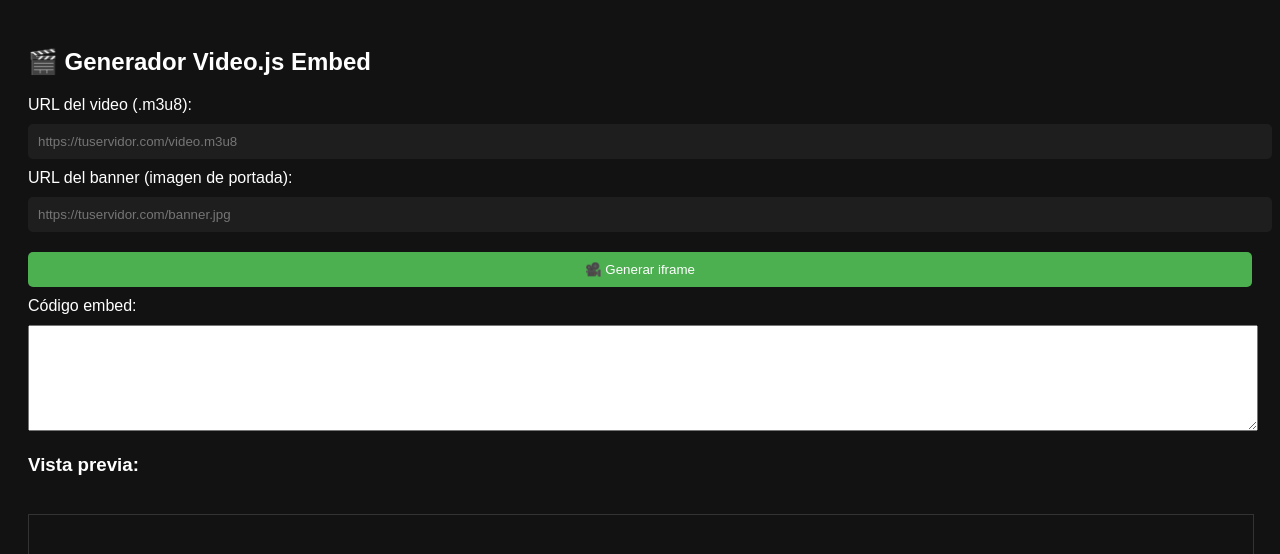
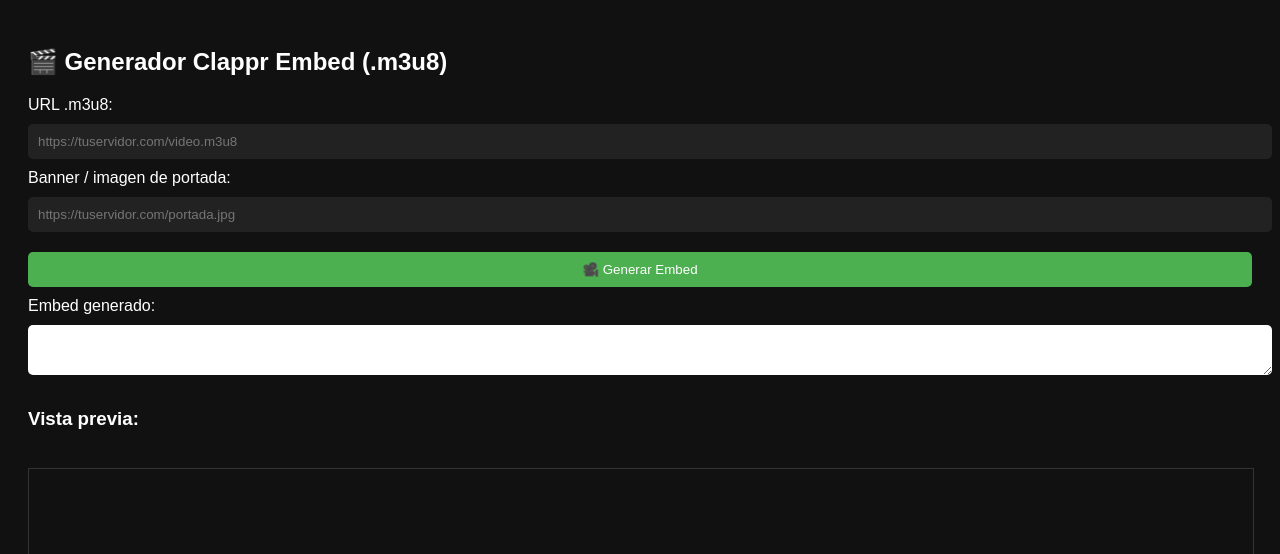
Before and after one commit to Yuucito/Yuuplayer, a plain HTML site: page index.html in a window 1280 px wide. Shown: the top 554 px of the page. Drawn offline with Linux system fonts and the light colour scheme.

Commit message:
Update index.html

```diff
--- a/index.html
+++ b/index.html
@@ -2,35 +2,29 @@
 <html lang="es">
 <head>
   <meta charset="UTF-8" />
-  <meta name="viewport" content="width=device-width, initial-scale=1.0"/>
-  <title>Generador Embed Video.js</title>
+  <title>Generador Clappr Embed</title>
+  <meta name="viewport" content="width=device-width, initial-scale=1.0" />
   <style>
     body {
+      background: #111;
+      color: white;
       font-family: sans-serif;
-      background: #121212;
-      color: white;
       padding: 20px;
     }
-    input, button {
+    input, button, textarea {
+      width: 100%;
+      margin: 10px 0;
       padding: 10px;
-      margin: 10px 0;
-      width: 100%;
       border-radius: 5px;
       border: none;
     }
     input {
-      background: #1e1e1e;
+      background: #222;
       color: white;
     }
     button {
       background: #4caf50;
       color: white;
-      cursor: pointer;
-    }
-    textarea {
-      width: 100%;
-      height: 100px;
-      margin-top: 10px;
     }
     iframe {
       width: 100%;
@@ -41,16 +35,17 @@
   </style>
 </head>
 <body>
-  <h2>🎬 Generador Video.js Embed</h2>
-  <label>URL del video (.m3u8):</label>
+  <h2>🎬 Generador Clappr Embed (.m3u8)</h2>
+
+  <label>URL .m3u8:</label>
   <input type="text" id="videoUrl" placeholder="https://tuservidor.com/video.m3u8" />
 
-  <label>URL del banner (imagen de portada):</label>
-  <input type="text" id="posterUrl" placeholder="https://tuservidor.com/banner.jpg" />
+  <label>Banner / imagen de portada:</label>
+  <input type="text" id="posterUrl" placeholder="https://tuservidor.com/portada.jpg" />
 
-  <button onclick="generar()">🎥 Generar iframe</button>
+  <button onclick="generar()">🎥 Generar Embed</button>
 
-  <label>Código embed:</label>
+  <label>Embed generado:</label>
   <textarea id="embedCode" readonly></textarea>
 
   <h3>Vista previa:</h3>
@@ -60,11 +55,10 @@
     function generar() {
       const videoUrl = encodeURIComponent(document.getElementById('videoUrl').value);
       const posterUrl = encodeURIComponent(document.getElementById('posterUrl').value);
+      const embedSrc = `player.html?src=${videoUrl}&poster=${posterUrl}`;
+      const embedCode = `<iframe src="${embedSrc}" width="640" height="360" frameborder="0" allowfullscreen></iframe>`;
 
-      const embedSrc = `player.html?src=${videoUrl}&poster=${posterUrl}`;
-      const iframeCode = `<iframe src="${embedSrc}" width="640" height="360" frameborder="0" allowfullscreen></iframe>`;
-
-      document.getElementById('embedCode').value = iframeCode;
+      document.getElementById('embedCode').value = embedCode;
       document.getElementById('preview').src = embedSrc;
     }
   </script>
```
